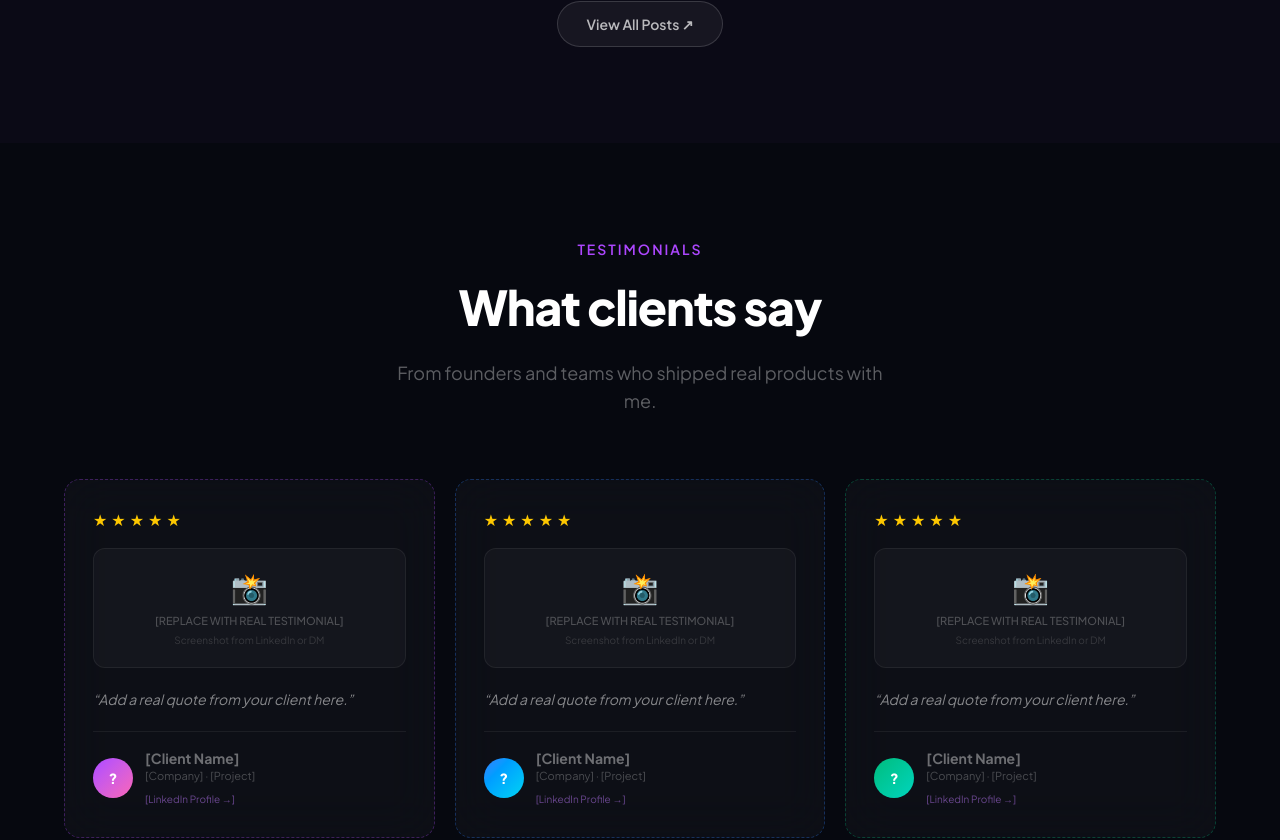
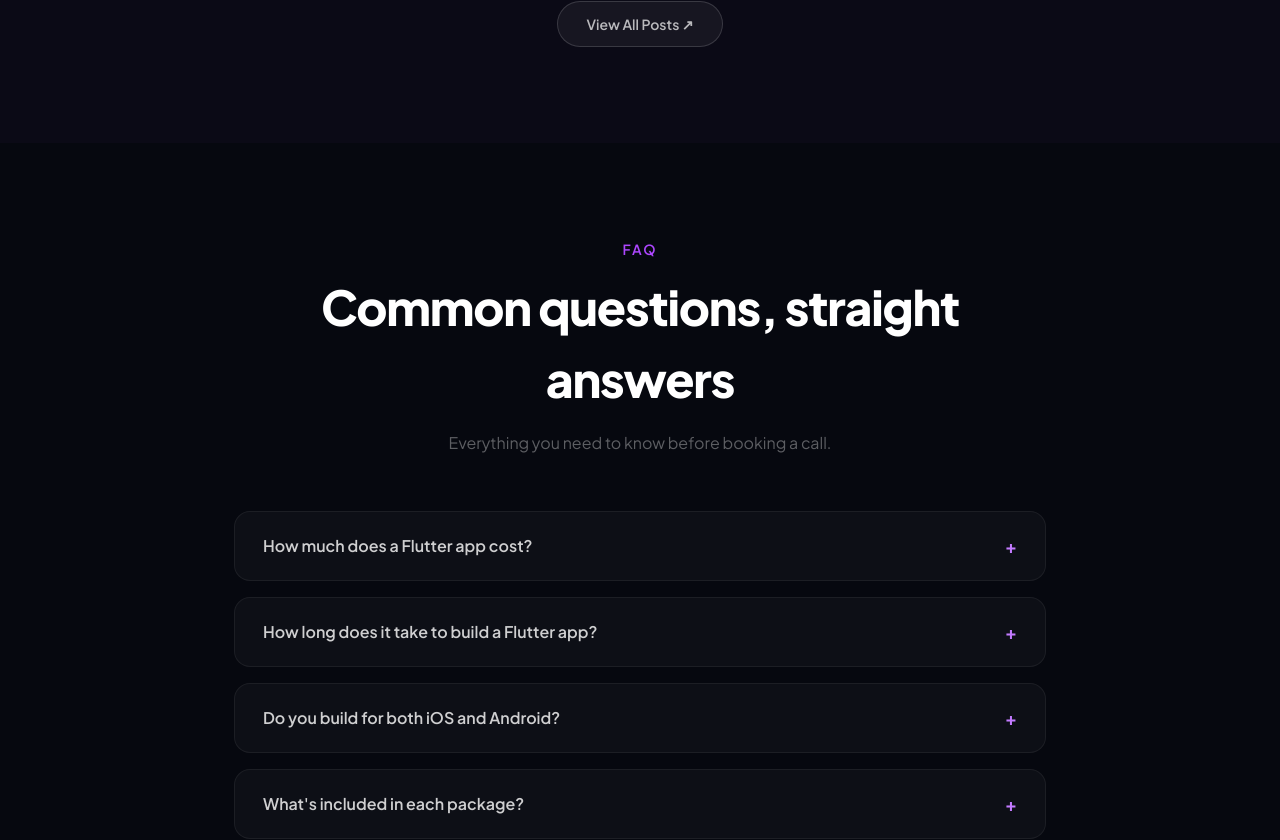
Before and after one commit to umair24171/dev_umair, a Next.js app: page / in a window 1280 px wide. Shown: the part 8130-8970 px from the top of the page. Built offline with nearby package versions, Linux system fonts and the light colour scheme.

Commit message:
testimonials skipped

```diff
--- a/app/page.tsx
+++ b/app/page.tsx
@@ -916,7 +916,8 @@ export default function Home() {
         </section>
       )}
 
-      {/* ─── TESTIMONIALS ─── */}
+{/* ─── TESTIMONIALS (disabled — change false → true to re-enable when real testimonials are ready) ─── */}
+      {false && (
       <section className="max-w-[1200px] mx-auto px-6 py-24">
         <div className="text-center mb-16">
           <p className="text-sm font-semibold text-purple-500 uppercase tracking-[2px] mb-3">Testimonials</p>
@@ -1015,6 +1016,7 @@ export default function Home() {
 
         </div>
       </section>
+      )}
 
       {/* ─── FAQ ─── */}
       <section className="max-w-[860px] mx-auto px-6 py-24">
```
